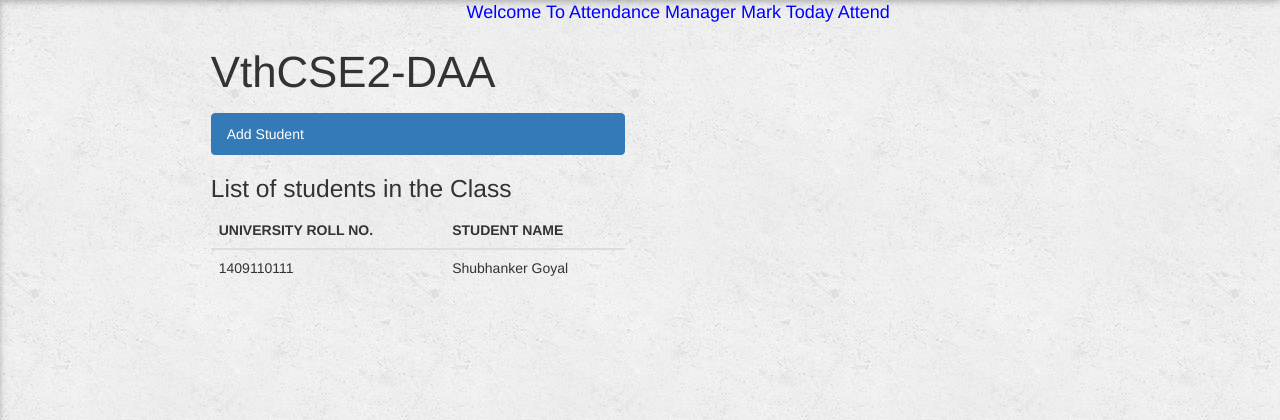
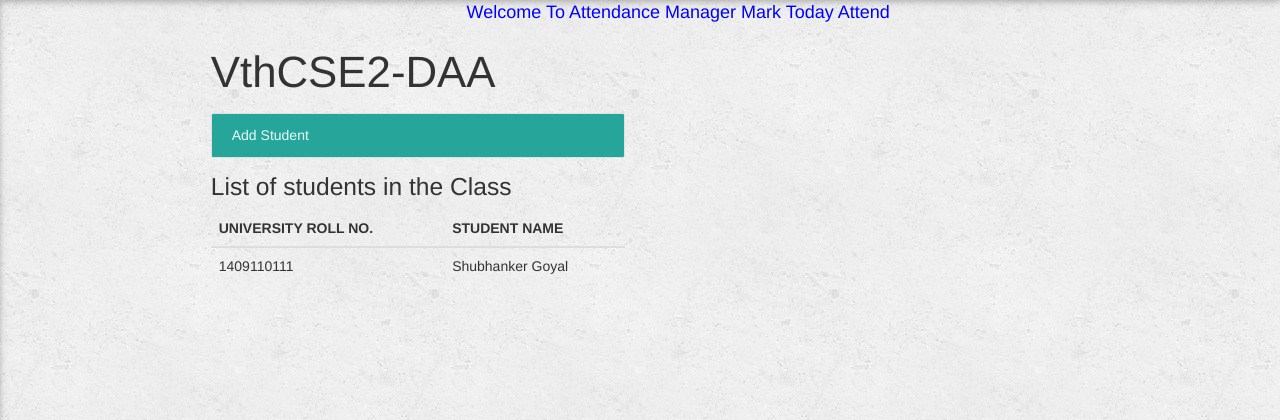
Before and after one commit to shubh1710/attendence-manager, a Django app: template attend/templates/attend/detail.html in a window 1280 px wide. Shown: the part 64-484 px from the top of the page. Run offline with Django 3.2, Linux system fonts and the light colour scheme; the template is opened without the code that fills it: values that come from a table or form of the project are taken from there, others are empty; data comes from the database, SQL or seed files in the repository; some libraries are stand-ins or nearby versions.

Commit message:
updation

```diff
--- a/attend/templates/attend/detail.html
+++ b/attend/templates/attend/detail.html
@@ -8,8 +8,8 @@
 		<p><strong>{{ success_message }}</strong></p>
 		{% endif %}
 		<h3>{{clas.semester}}th{{clas.branch}}{{clas.section}}-{{clas.subject}}</h3>
-		<div class="list-group">
-			<a href="{% url 'attend:create_student' clas.id %}" class="list-group-item active">Add Student</a>
+		<div class="collection">
+			<a href="{% url 'attend:create_student' clas.id %}" class="collection-item active">Add Student</a>
 		</div>
 		<h5>List of students in the Class</h5>
 		<table class="table">
```
